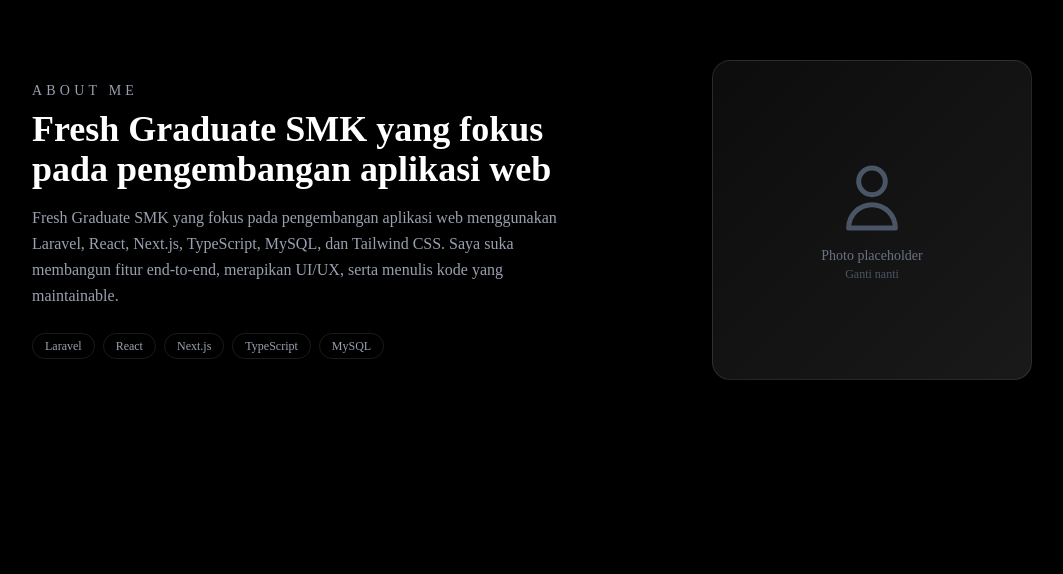
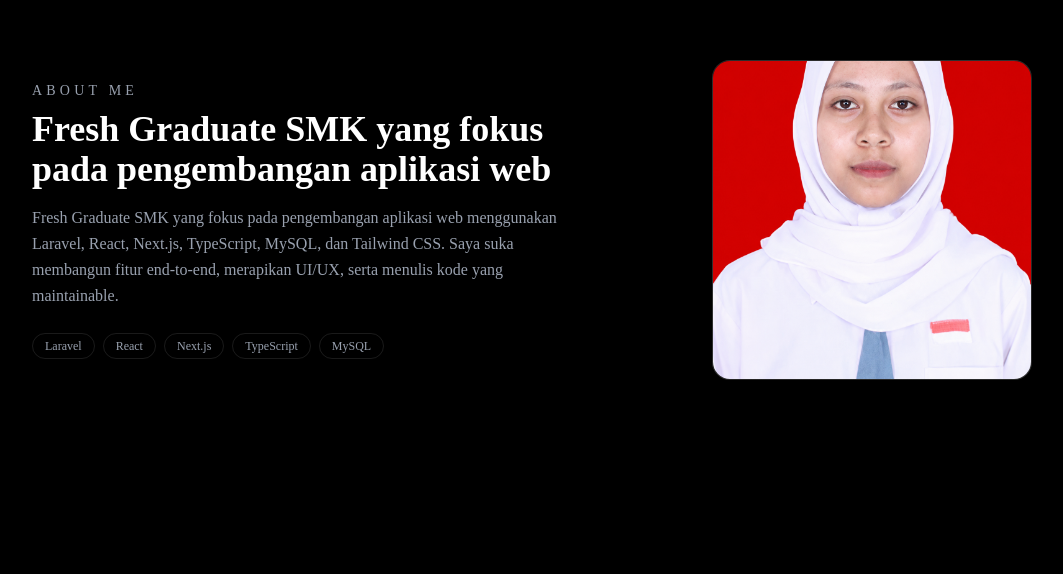
Before and after one commit to firstha/port-firstha, a Next.js app: page / in a window 1280 px wide. Shown: the part 836-1410 px from the top of the page, without its empty margins (56-1119 px from the left). Built offline with nearby package versions, Linux system fonts and the light colour scheme.

Commit message:
profile update

```diff
--- a/src/components/sections/AboutSection.tsx
+++ b/src/components/sections/AboutSection.tsx
@@ -3,6 +3,7 @@
 import { motion } from "framer-motion";
 import { profile } from "@/data/profile";
 import { SectionShell } from "@/components/layout/SectionShell";
+import Image from "next/image";
 
 export function AboutSection() {
   return (
@@ -56,23 +57,13 @@ export function AboutSection() {
           className="flex justify-center"
         >
           <div className="relative w-64 h-64 md:w-80 md:h-80 rounded-2xl overflow-hidden border border-white/10 bg-gradient-to-br from-white/5 to-white/10 flex items-center justify-center">
-            <div className="text-center text-gray-500">
-              <svg
-                className="w-20 h-20 mx-auto mb-2 text-gray-600"
-                fill="none"
-                stroke="currentColor"
-                viewBox="0 0 24 24"
-              >
-                <path
-                  strokeLinecap="round"
-                  strokeLinejoin="round"
-                  strokeWidth={1.5}
-                  d="M16 7a4 4 0 11-8 0 4 4 0 018 0zM12 14a7 7 0 00-7 7h14a7 7 0 00-7-7z"
-                />
-              </svg>
-              <p className="text-sm">Photo placeholder</p>
-              <p className="text-xs text-gray-600">Ganti nanti</p>
-            </div>
+            <Image
+              src="/profil.png"
+              alt="Foto Profil"
+              fill // Biar gambarnya otomatis memenuhi div (w-64 h-64)
+              className="object-cover"
+              priority
+            />
           </div>
         </motion.div>
 
```
Also changed, not shown: public/profil.png (added).
